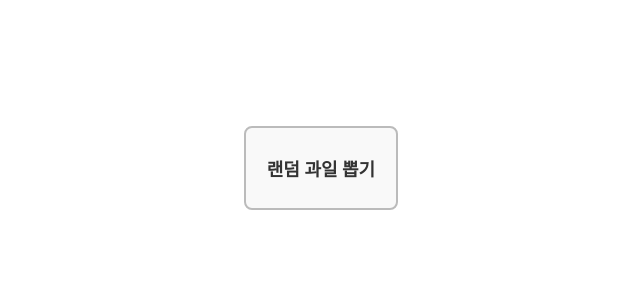
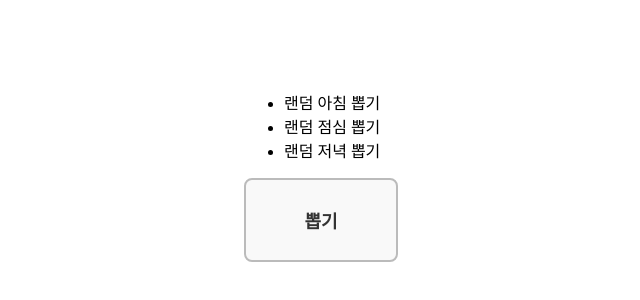
Before and after one commit to Chooooooosw/Chooooooosw.github.io, a plain HTML site: page index.html in a window 1280 px wide. Shown: the part 222-522 px from the top of the page, without its empty margins (319-959 px from the left). Drawn offline with Linux system fonts and the light colour scheme.

Commit message:
Update index.html

```diff
--- a/index.html
+++ b/index.html
@@ -3,16 +3,25 @@
 <head>
     <meta charset="UTF-8">
     <meta name="viewport" content="width=device-width, initial-scale=1.0">
-    <title>랜덤 단어 뽑기</title>
+    <title>다중 랜덤 뽑기</title>
     <link rel="stylesheet" href="style.css"> </head>
 <body>
-    <div class="box-wrapper">
-        <div class="box" id="뽑기박스">
-            <p>랜덤 과일 뽑기</p>
-        </div>
-        <div id="result">
-            <!-- 결과가 여기에 표시됩니다 -->
-        </div>
+    <div class="container">
+        <aside class="category-list">  <!-- 좌측 카테고리 목록 영역 -->
+            <ul>
+                <li class="category-item" data-category="breakfast">랜덤 아침 뽑기</li>
+                <li class="category-item" data-category="lunch">랜덤 점심 뽑기</li>
+                <li class="category-item" data-category="dinner">랜덤 저녁 뽑기</li>
+            </ul>
+        </aside>
+        <main class="main-content">  <!-- 메인 콘텐츠 영역 (뽑기 버튼, 결과 표시) -->
+            <div class="box" id=" 뽑기박스 ">  <!-- 가운데 뽑기 버튼 (초기에는 숨김) -->
+                <p>뽑기</p>
+            </div>
+            <div id="result">  <!-- 결과 표시 영역 -->
+                <!-- 결과가 여기에 표시됩니다 -->
+            </div>
+        </main>
     </div>
     <script src="script.js"></script> </body>
 </html>
```
